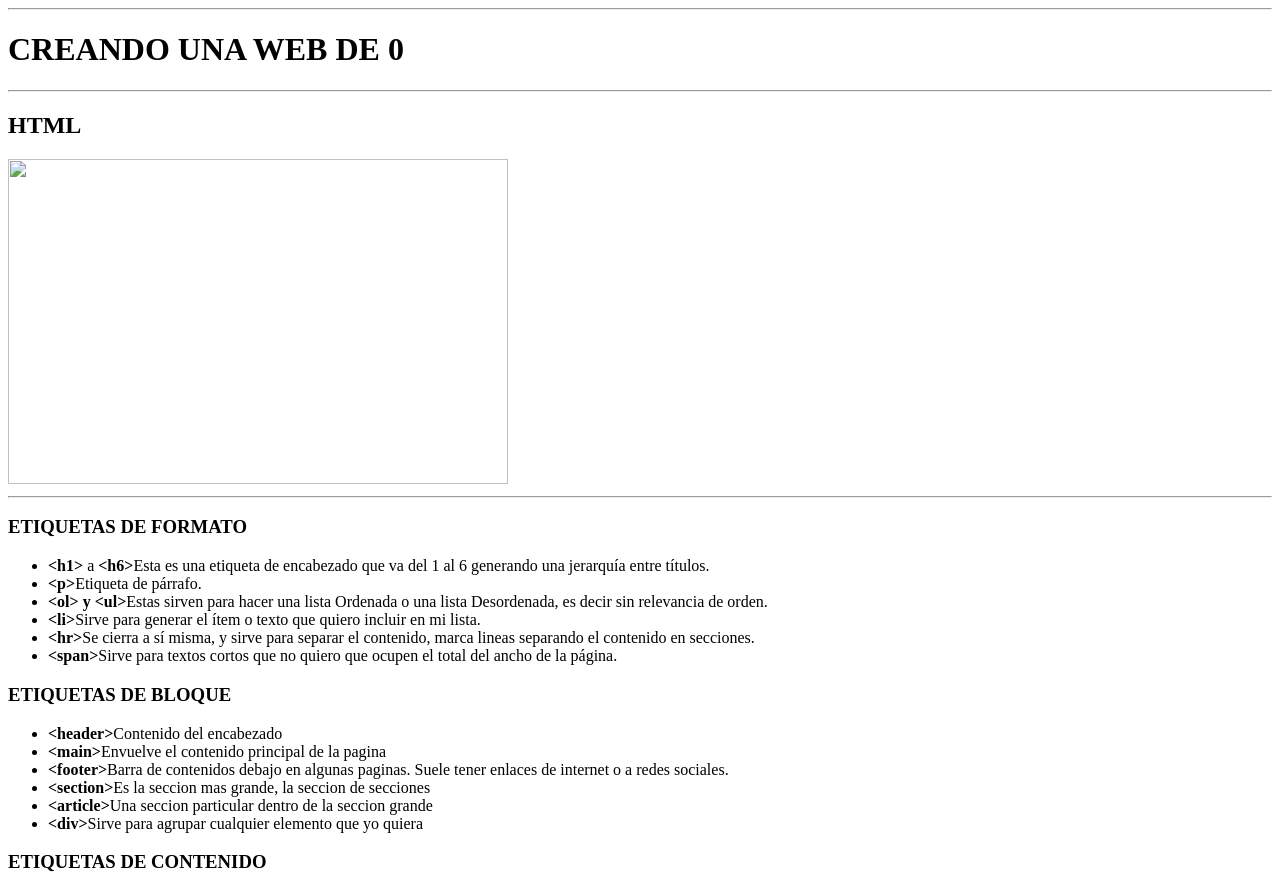
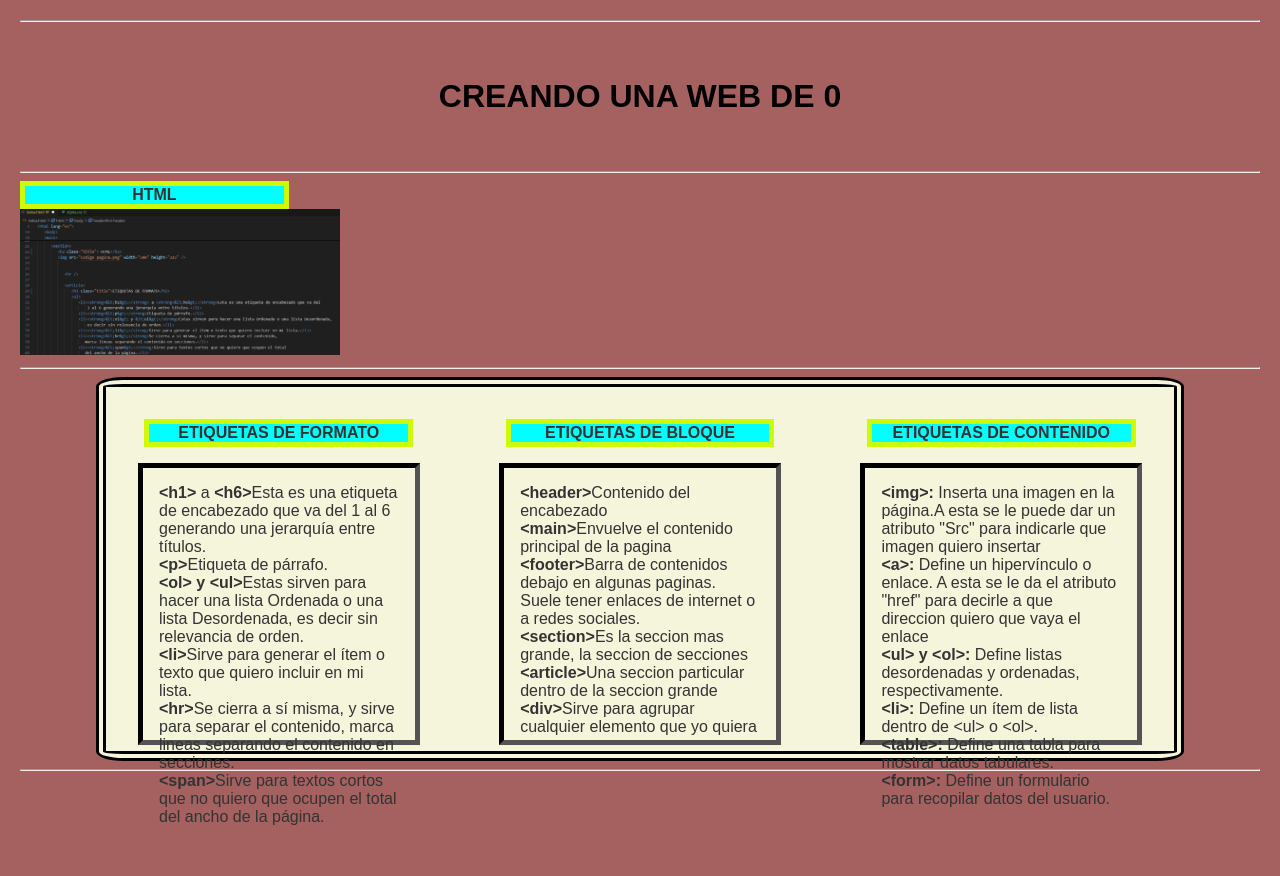
Before and after one commit to Agusdor96/Homework-C3-C4, a plain HTML site: page index.html in a window 1280 px wide. Shown: the top 876 px of the page. After the commit the page ends 826 px from the top, so only its background shows below. Drawn offline with Linux system fonts and the light colour scheme.

```diff
--- a/index.html
+++ b/index.html
@@ -3,13 +3,20 @@
    <head>
       <meta charset="UTF-8" />
       <meta name="viewport" content="width=device-width, initial-scale=1.0" />
+      <link rel="stylesheet" href="reset.css" />
       <title>CURSO</title>
+      <link rel="stylesheet" href="./styles.css" />
+
+
    </head>
    <body>
 
       <header>
+
             <hr />
+            <div id="mi-header">
                <h1> CREANDO UNA WEB DE 0 </h1>
+            </div>
             <hr />
       </header>
 
@@ -17,14 +24,17 @@
 
 
       <section>
-         <h2>HTML</h2>
-         <img src="Codigo pagina.png" width="500" height="325" />
-
-
+         <h2 class="title"> HTML</h2>
+         <img src="Imagen.png" class="logo" />
             <hr />
 
+            <div id="contenedor">
             <article>
-               <h3>ETIQUETAS DE FORMATO</h3>
+               <div class="cajita">
+
+                  <h3 class="title">ETIQUETAS DE FORMATO</h3>
+
+                  <div class="listas">
                      <ul>
                         <li><strong>&lt;h1&gt;</strong> a <strong>&lt;h6&gt;</strong>Esta es una etiqueta de encabezado que va del
                            1 al 6 generando una jerarquía entre títulos.</li>
@@ -36,12 +46,17 @@
                         marca lineas separando el contenido en secciones.</li>
                         <li><strong>&lt;span&gt;</strong>Sirve para textos cortos que no quiero que ocupen el total
                         del ancho de la página.</li>
+                  </div>
 
                      </ul>
+               </div>
                </article>
 
                <article>
-            <h3>ETIQUETAS DE BLOQUE</h3>
+            <div class="cajita">
+            <h3 class="title">ETIQUETAS DE BLOQUE</h3>
+
+            <div class="listas">
                <ul>
                   <li><strong>&lt;header&gt;</strong>Contenido del encabezado</li>
                   <li><strong>&lt;main&gt;</strong>Envuelve el contenido principal de la pagina</li>
@@ -50,12 +65,17 @@
                      <li><strong>&lt;section&gt;</strong>Es la seccion mas grande, la seccion de secciones</li>
                      <li><strong>&lt;article&gt;</strong>Una seccion particular dentro de la seccion grande</li>
                      <li><strong>&lt;div&gt;</strong>Sirve para agrupar cualquier elemento que yo quiera</li>
+                  </div>
 
                </ul>
+            </div>
             </article>
 
             <article>
-            <h3>ETIQUETAS DE CONTENIDO</h3>
+            <div class="cajita">
+               <h3 class="title">ETIQUETAS DE CONTENIDO</h3>
+
+               <div class="listas">
                   <ul>
                      <li><strong>&lt;img&gt;:</strong> Inserta una imagen en la página.A esta se le puede dar
                         un atributo "Src" para indicarle que imagen quiero insertar</li>
@@ -65,9 +85,12 @@
                            <li><strong>&lt;li&gt;:</strong> Define un ítem de lista dentro de &lt;ul&gt; o &lt;ol&gt;.</li>
                            <li><strong>&lt;table&gt;:</strong> Define una tabla para mostrar datos tabulares.</li>
                            <li><strong>&lt;form&gt;:</strong> Define un formulario para recopilar datos del usuario.</li>
+                        </div>
 
                      </ul>
+               </div>
                </article>
+            </div>
          <hr />
       </section>
    </main>
--- /dev/null
+++ b/reset.css
@@ -0,0 +1,30 @@
+/* Reset CSS */
+
+/* Establecer el tamaño de la fuente y el tamaño de la caja en todos los navegadores */
+* {
+    box-sizing: border-box;
+}
+
+/* Establecer márgenes y relleno predeterminados en todos los elementos */
+body, h1, h2, h3, h4, h5, h6, p, ul, ol, dl, img {
+    margin: 0;
+    padding: 0;
+}
+
+/* Establecer la fuente predeterminada y el color del texto */
+body {
+    font-family: Arial, sans-serif;
+    font-size: 16px;
+    color: #333;
+}
+
+/* Establecer estilos comunes para los elementos de lista */
+ul, ol {
+    list-style: none;
+}
+
+/* Establecer el estilo de las imágenes para ser responsivas */
+img {
+    max-width: 100%;
+    height: auto;
+}
--- /dev/null
+++ b/styles.css
@@ -0,0 +1,74 @@
+body {
+    font-family: 'Arial', sans-serif;
+    background-color: #a56060;
+    color: #333;
+    margin: 20px;
+}
+
+#mi-header {
+    color: black; /* Color del texto blanco */
+    padding: 50px;
+    width: 50vw;
+    margin: auto;
+    padding: 3em;
+    display:flex;
+    justify-content: center;
+    }
+
+.logo{
+    width: 20em;
+
+}
+
+.title {
+    display: flex;
+    justify-content: center;
+    border: 5px solid rgb(206, 250, 7);
+    font-size: 16px;
+    background-color: rgb(0, 255, 255);
+    width: 21vw;
+
+
+}
+
+.title:hover{
+    background-color:bisque;
+}
+
+
+.listas{
+    border: 5px inset black;
+    transition: 2s;
+    width: 22vw;
+    height: 22vw;
+    padding: 1em;
+    display: flex;
+
+
+}
+
+.listas:hover{
+    background-color: rgb(246, 234, 20);
+}
+
+#contenedor {
+    background-color: beige;
+    width: 85vw;
+    height: 30vw;
+    margin: auto;
+    border: 10px double black;
+    padding: 1em;
+    border-radius: 2.5%;
+    display: flex;
+    justify-content: space-between;
+    }
+
+.cajita {
+    padding: 1em 1em 1em 1em;
+    display: flex;
+    flex-direction: column;
+    justify-content: center;
+    gap: 1em;
+    align-items: center;
+
+}
```
Also changed, not shown: Imagen.png (added), 1 other file. Lines whose indentation alone changed are shown as unchanged.
